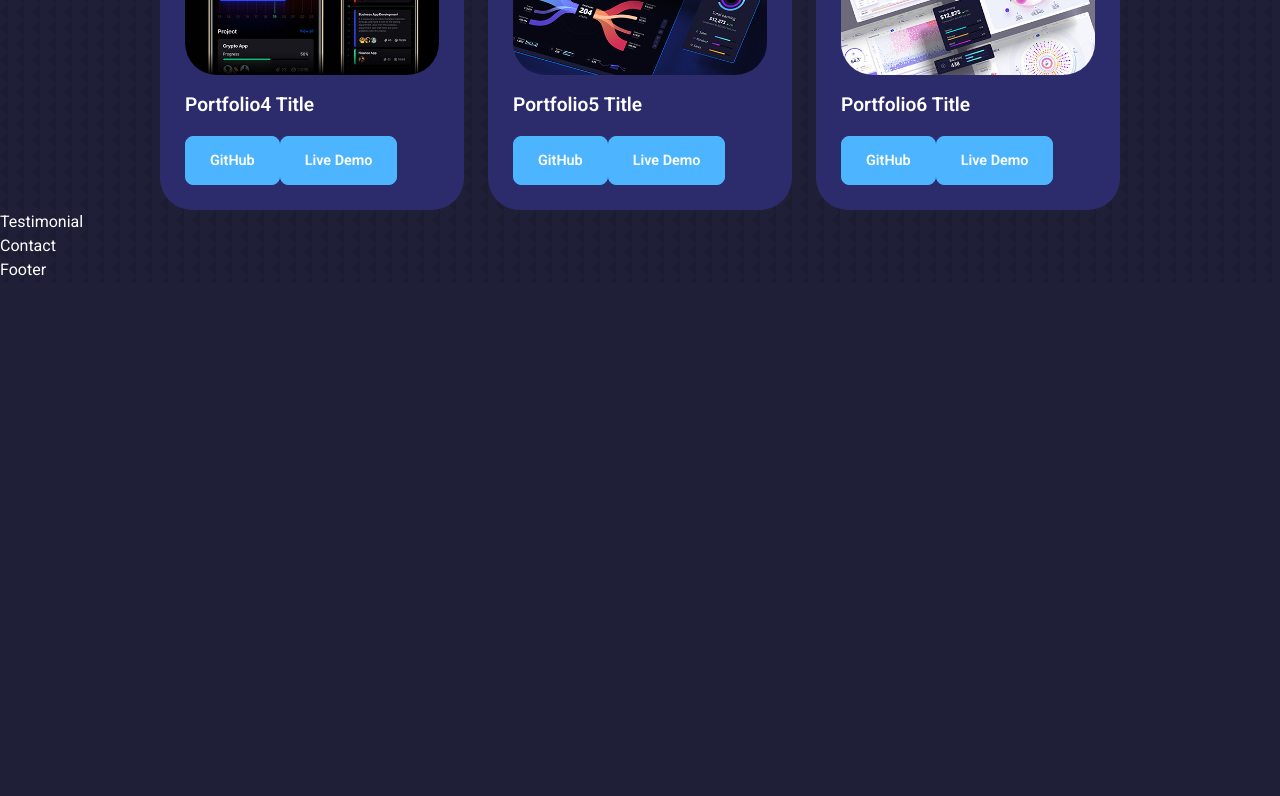
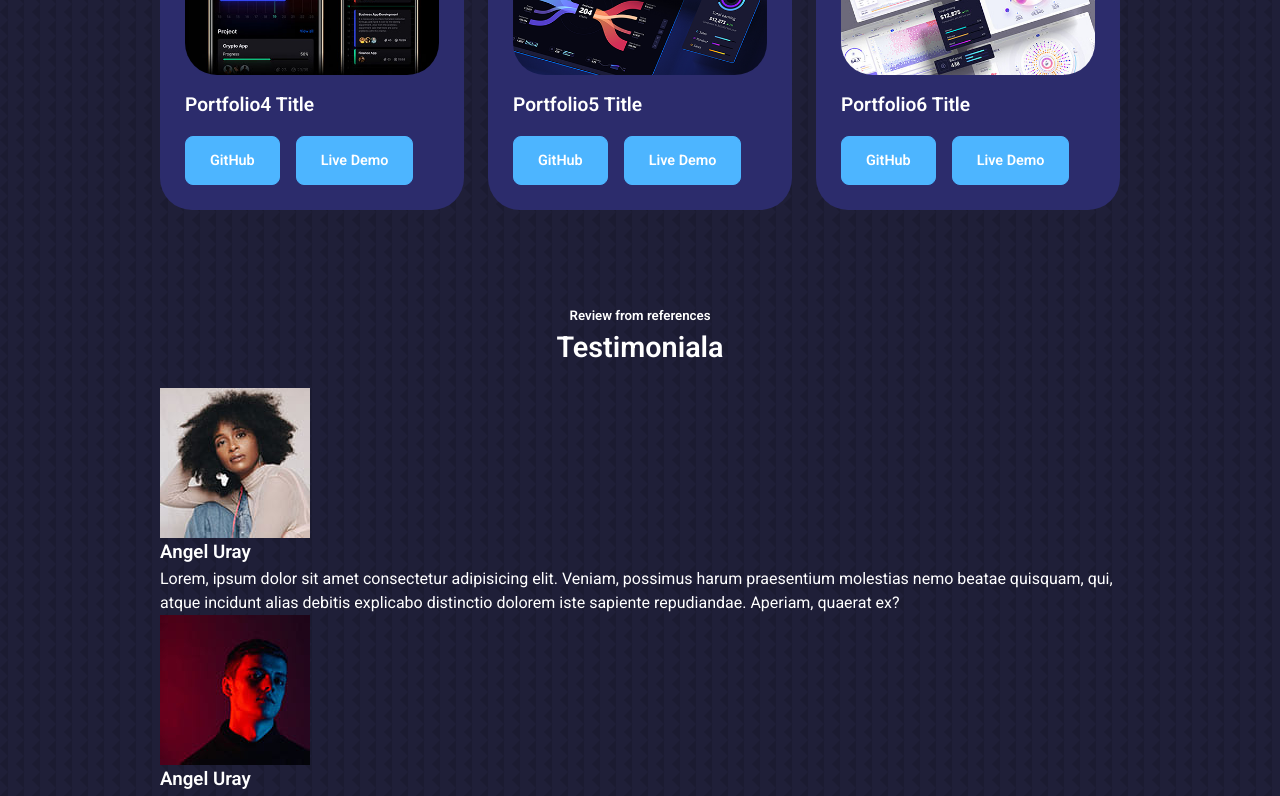
Before and after one commit to robinbenitezmora/Portfolio-Full-Stack-Robin, a React (Create React App) app: page / in a window 1280 px wide. Shown: the part 3260-4056 px from the top of the page. Before the commit the page ends 3542 px from the top, so only its background shows below. Built offline with nearby package versions, Linux system fonts and the light colour scheme.

Commit message:
Add logic to 'Testimonial.jsx' component

```diff
--- a/src/components/portfolio/portfolio.css
+++ b/src/components/portfolio/portfolio.css
@@ -33,8 +33,10 @@
 }
 
 .portfolio__item-resume {
+  display: flex;
   margin-top: 1rem;
   font-size: 0.9rem;
+  gap: 1rem;
 }
 
 @media screen and (max-width: 1024px) {
--- a/src/components/testimonial/Testimonial.jsx
+++ b/src/components/testimonial/Testimonial.jsx
@@ -1,8 +1,59 @@
 import React from 'react'
+import AVTR1 from '../../assets/avatar1.jpg'
+import AVTR2 from '../../assets/avatar2.jpg'
+import AVTR3 from '../../assets/avatar3.jpg'
+import AVTR4 from '../../assets/avatar4.jpg'
+import './testimonial.css'
+
+const reference = [
+  {
+    id: 1,
+    image: AVTR1,
+    name: 'Angel Uray',
+    comment: 'Lorem, ipsum dolor sit amet consectetur adipisicing elit. Veniam, possimus harum praesentium molestias nemo beatae quisquam, qui, atque incidunt alias debitis explicabo distinctio dolorem iste sapiente repudiandae. Aperiam, quaerat ex?'
+  },
+  {
+    id: 2,
+    image: AVTR2,
+    name: 'Angel Uray',
+    comment: 'Lorem, ipsum dolor sit amet consectetur adipisicing elit. Veniam, possimus harum praesentium molestias nemo beatae quisquam, qui, atque incidunt alias debitis explicabo distinctio dolorem iste sapiente repudiandae. Aperiam, quaerat ex?'
+  },
+  {
+    id: 3,
+    image: AVTR3,
+    name: 'Angel Uray',
+    comment: 'Lorem, ipsum dolor sit amet consectetur adipisicing elit. Veniam, possimus harum praesentium molestias nemo beatae quisquam, qui, atque incidunt alias debitis explicabo distinctio dolorem iste sapiente repudiandae. Aperiam, quaerat ex?'
+  },
+  {
+    id: 4,
+    image: AVTR4,
+    name: 'Angel Uray',
+    comment: 'Lorem, ipsum dolor sit amet consectetur adipisicing elit. Veniam, possimus harum praesentium molestias nemo beatae quisquam, qui, atque incidunt alias debitis explicabo distinctio dolorem iste sapiente repudiandae. Aperiam, quaerat ex?'
+  }
+]
 
 const Testimonial = () => {
   return (
-    <div>Testimonial</div>
+    <section>
+    <h5>Review from references</h5>
+    <h2>Testimoniala</h2>
+
+    <div className='container testimonials__container'>
+      {
+        reference.map(({id, image, name, comment}) => {
+          return (
+            <article key={id} className='testimonial__item'>
+              <div className='testimonial__item-image'>
+                <img src={image} alt={name} />
+                <h3>{name}</h3>
+              </div>
+              <p>{comment}</p>
+            </article>
+          )
+        })
+      }
+    </div>
+    </section>
   )
 }
 
```
